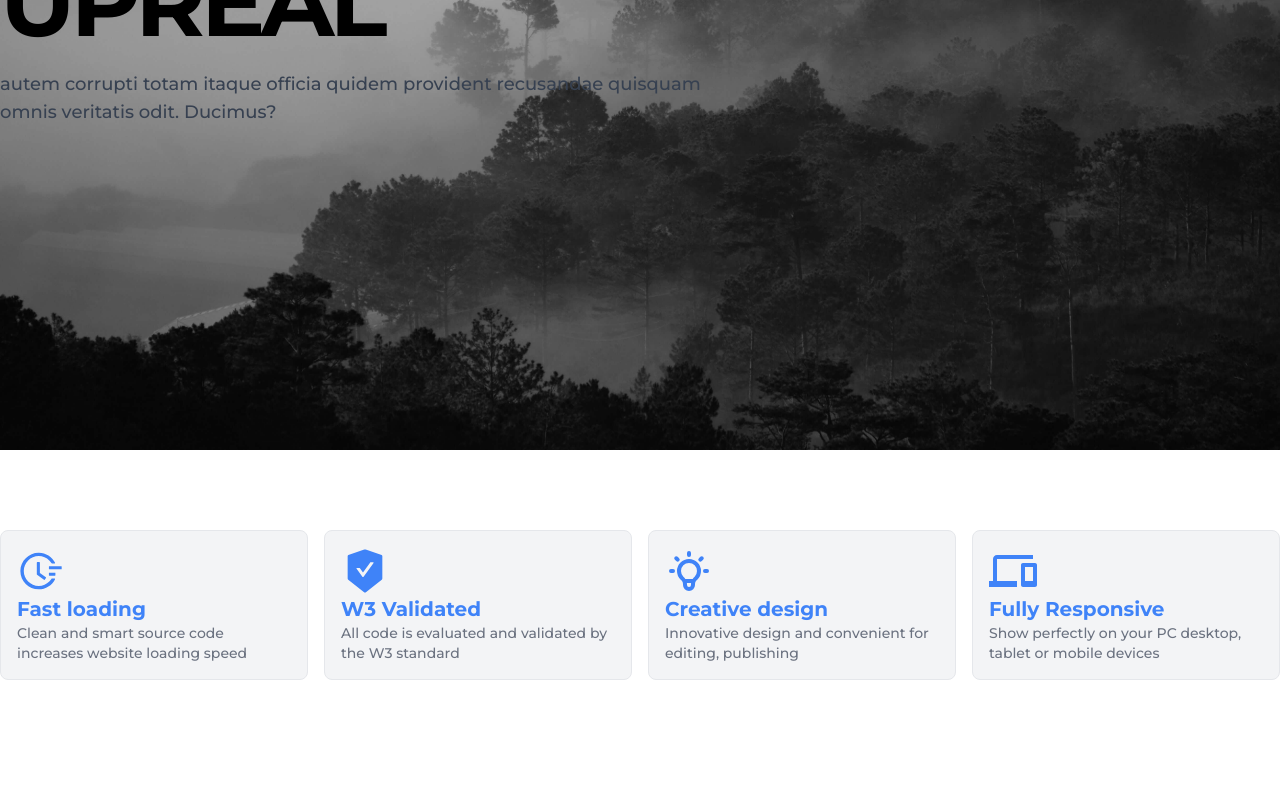
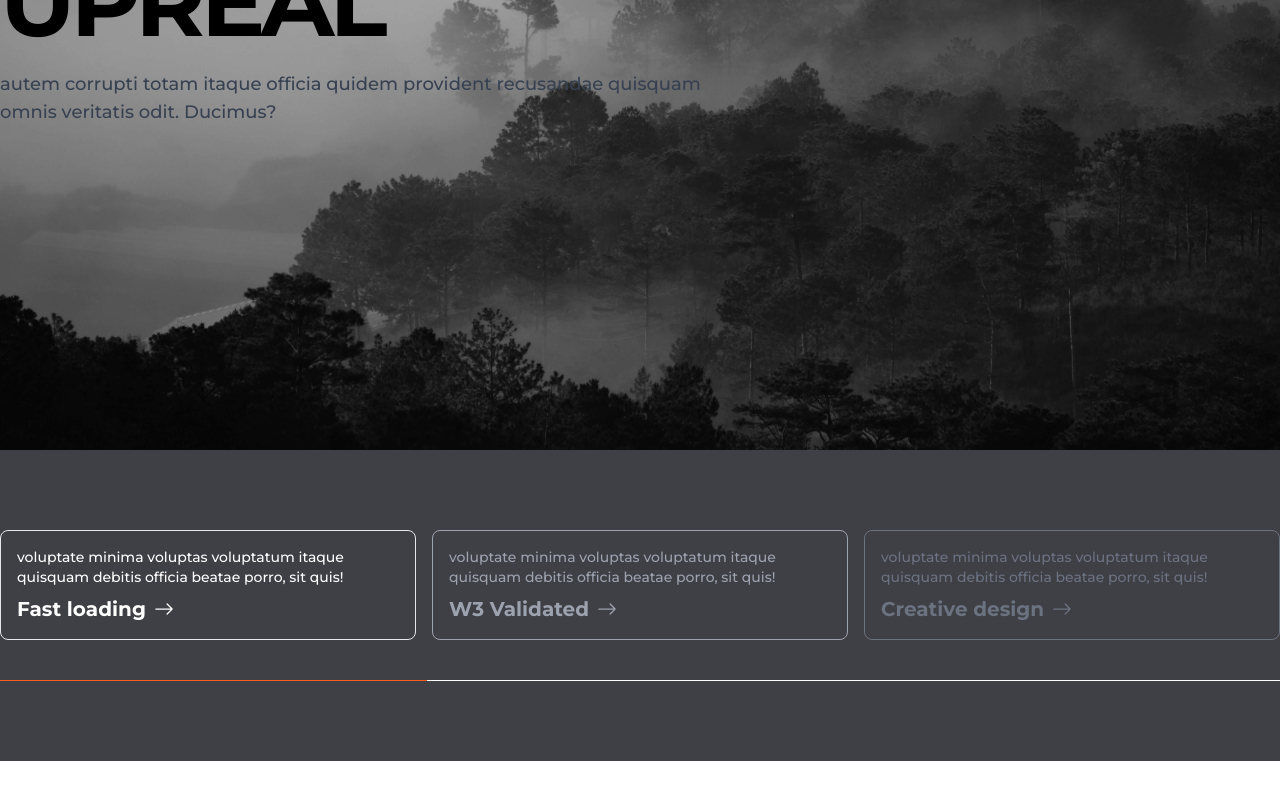
Before and after one commit to Fahmiali99/upreal-v2, a Next.js app: page / in a window 1280 px wide. Shown: the part 350-1150 px from the top of the page. Built offline with nearby package versions, Linux system fonts and the light colour scheme.

Commit message:
content update

```diff
--- a/src/modules/home/detail/Content.tsx
+++ b/src/modules/home/detail/Content.tsx
@@ -1,25 +1,79 @@
 import React from "react";
-import { contents } from "@/utils/contents";
-
+import { BsArrowRight } from "react-icons/bs";
 function Content() {
   return (
+    <div className=" bg-zinc-700">
       <div className="container mx-auto my-auto px-4 sm:px-0 py-20">
-      <div className="grid grid-cols-1 md:grid-cols-4 gap-4">
-        {contents.map((item, idx) => (
-          <div
-            key={idx}
-            className="hover:animate-pulse border p-4 bg-gray-100 text-black dark:bg-gray-800 dark:text-white dark:border-slate-800 rounded-lg"
-          >
-            <item.Icons className="text-5xl text-blue-500" />
-            <h1 className="font-bold text-xl text-blue-500">{item.name}</h1>
+        <div className="grid grid-cols-1 md:grid-cols-3 gap-4">
+          {contents.map((item: any, idx: number) => (
+            <div key={idx}>
               <p className="text-gray-500 dark:text-white font-normal text-sm">
                 {item.about}
               </p>
             </div>
           ))}
         </div>
+        <div className="  mt-10 grid grid-cols-3">
+          <div className=" border-b border-orange-500"></div>
+          <div className=" border-b border-white"></div>
+          <div className=" border-b border-white"></div>
+        </div>
+      </div>
     </div>
   );
 }
 
+const contents = [
+  {
+    about: (
+      <div
+        data-aos="fade-left"
+        className="hover:animate-pulse border p-4  text-black  rounded-lg"
+      >
+        <div className="  text-white">
+          voluptate minima voluptas voluptatum itaque quisquam debitis officia
+          beatae porro, sit quis!
+        </div>
+        <div className=" font-bold text-xl text-white pt-2 flex items-center">
+          <h1 className="mr-2">Fast loading</h1> <BsArrowRight />
+        </div>
+      </div>
+    ),
+  },
+  {
+    about: (
+      <div
+        data-aos="fade-left"
+        data-aos-delay="400"
+        className="hover:animate-pulse border border-gray-400 p-4  text-black  rounded-lg"
+      >
+        <div className="  text-gray-400">
+          voluptate minima voluptas voluptatum itaque quisquam debitis officia
+          beatae porro, sit quis!
+        </div>
+        <div className=" font-bold text-xl text-gray-400 pt-2 flex items-center">
+          <h1 className="mr-2">W3 Validated</h1> <BsArrowRight />
+        </div>
+      </div>
+    ),
+  },
+  {
+    about: (
+      <div
+        data-aos="fade-left"
+        data-aos-delay="600"
+        className="hover:animate-pulse border p-4 border-gray-500 text-black  rounded-lg"
+      >
+        <div className="  text-gray-500">
+          voluptate minima voluptas voluptatum itaque quisquam debitis officia
+          beatae porro, sit quis!
+        </div>
+        <div className=" font-bold text-xl text-gray-500 pt-2 flex items-center">
+          <h1 className="mr-2">Creative design</h1> <BsArrowRight />
+        </div>
+      </div>
+    ),
+  },
+];
+
 export default Content;
--- a/src/utils/contents.ts
+++ b/src/utils/contents.ts
@@ -17,9 +17,4 @@ export const contents = [
     about: "Innovative design and convenient for editing, publishing",
     Icons: HiOutlineLightBulb,
   },
-  {
-    name: "Fully Responsive",
-    about: "Show perfectly on your PC desktop, tablet or mobile devices",
-    Icons: MdOutlineDevices,
-  },
 ];
```
Lines whose indentation alone changed are shown as unchanged.
